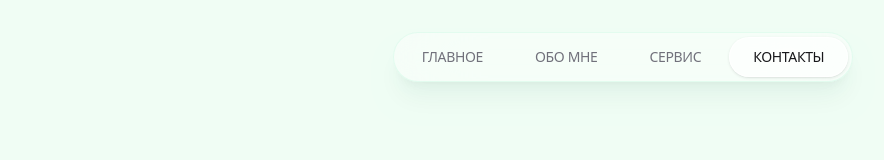
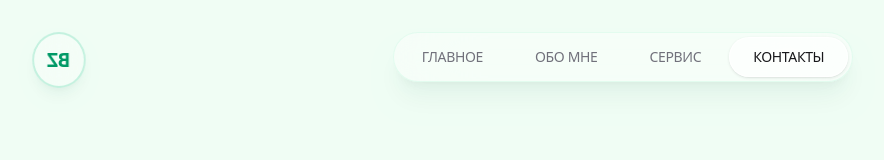
Before and after one commit to Noh-sh/bud-zdorov-, a Next.js app: page /contact in a window 1280 px wide. Shown: the top 160 px of the page, without its empty margins (17-901 px from the left). Built offline with nearby package versions, Linux system fonts and the light colour scheme; a web font is replaced by a local one.

Commit message:
dobavil vrashayusheesya logo v levom verhem uglu

```diff
--- a/src/app/layout.tsx
+++ b/src/app/layout.tsx
@@ -2,6 +2,7 @@ import type { Metadata } from "next";
 import { Inter, Playfair_Display, Outfit } from "next/font/google";
 import "./globals.css";
 import Navbar from "@/components/Navbar";
+import Logo from "@/components/Logo";
 
 const inter = Inter({ subsets: ["latin", "cyrillic"], variable: "--font-inter" });
 const playfair = Playfair_Display({ subsets: ["latin", "cyrillic"], variable: "--font-playfair" });
@@ -21,6 +22,7 @@ export default function RootLayout({
     <html lang="ru" className={`${inter.variable} ${playfair.variable} ${outfit.variable} h-full`}>
       <body className="h-full antialiased font-sans select-none">
         <div className="app-container">
+          <Logo />
           <Navbar />
           <main className="app-content pt-24">
             {children}
--- /dev/null
+++ b/src/components/Logo.tsx
@@ -0,0 +1,24 @@
+"use client";
+
+import { motion } from "framer-motion";
+import React from "react";
+
+export default function Logo() {
+  return (
+    <div className="fixed top-8 left-12 z-50">
+      <motion.div
+        animate={{ rotateY: 360 }}
+        transition={{
+          duration: 10, // Slightly faster for 3D effect to be noticeable
+          repeat: Infinity,
+          ease: "linear",
+        }}
+        className="flex items-center justify-center w-14 h-14 rounded-full border-2 border-emerald-500/20 bg-white/30 backdrop-blur-xl shadow-lg shadow-emerald-900/5 select-none"
+      >
+        <span className="font-playfair font-black text-xl text-emerald-600 tracking-tight">
+          BZ
+        </span>
+      </motion.div>
+    </div>
+  );
+}
```
